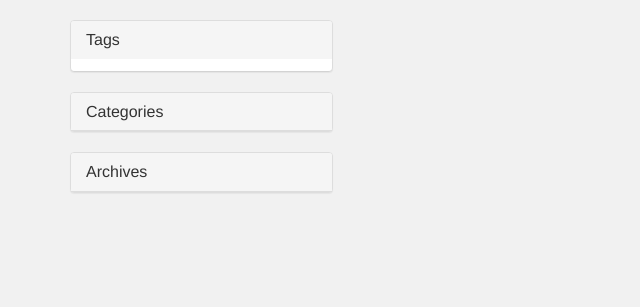
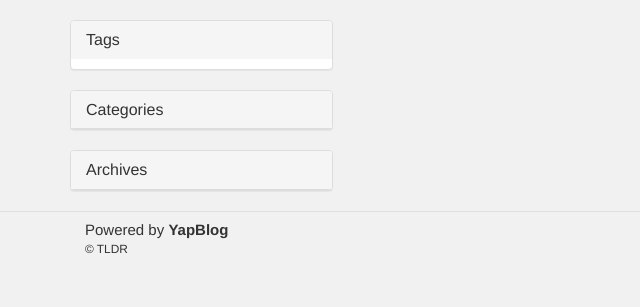
Before and after one commit to Fugoes/yapblog, a Flask app: page / in a window 1280 px wide. Shown: the part 52-359 px from the top of the page, without its empty margins (0-640 px from the left). Run offline with Flask 2, Linux system fonts and the light colour scheme; data that the repository does not hold is empty; some libraries are stand-ins or nearby versions.

Commit message:
add footer

```diff
--- a/yapblog/lib/page.py
+++ b/yapblog/lib/page.py
@@ -39,6 +39,7 @@ class SideBar(object):
                 self.count = kwargs["count"]
 
         def __init__(self, **kwargs):
+            self.id = kwargs["id"]
             self.title = kwargs["title"]
             self.items = kwargs["items"]
             self.template = "element/tag_list.html"
--- a/yapblog/templates/base.html
+++ b/yapblog/templates/base.html
@@ -82,5 +82,6 @@
     </div>
     </div>
 {% endif %}
+{% include "footer.html" %}
 </body>
 </html>
--- a/yapblog/templates/element/tag_list.html
+++ b/yapblog/templates/element/tag_list.html
@@ -2,10 +2,12 @@
     <div class="panel panel-default">
         <div class="panel-heading">
             <h4 class="panel-title">
-                {{ sidebar_item.title }}
+                <a data-toggle="collapse" href="#{{ sidebar_item.id }}">
+                    {{ sidebar_item.title }}
+                </a>
             </h4>
         </div>
-        <div class="panel">
+        <div id="{{ sidebar_item.id }}" class="collapse in">
             <div class="tag-container">
                 {% for item in sidebar_item.items %}
                     <a class="tag-{{ item.count }}" href="{{ item.link }}">{{ item.text }}</a>
--- /dev/null
+++ b/yapblog/templates/footer.html
@@ -0,0 +1,16 @@
+<div class="container-fluid" style="padding-bottom: 50px; border-top: 1px solid #e0e0e0">
+    <div class="row">
+        <div class="container">
+            <div class="col-sm-3">
+                <h6 style="margin-bottom: 0">Powered by <strong>YapBlog</strong></h6>
+                <small>© TLDR</small>
+            </div>
+            <div class="col-sm-3">
+            </div>
+            <div class="col-sm-3">
+            </div>
+            <div class="col-sm-3">
+            </div>
+        </div>
+    </div>
+</div>
```
